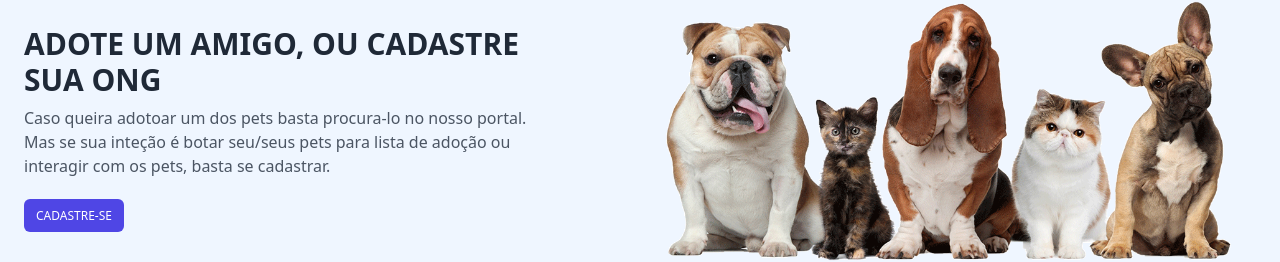
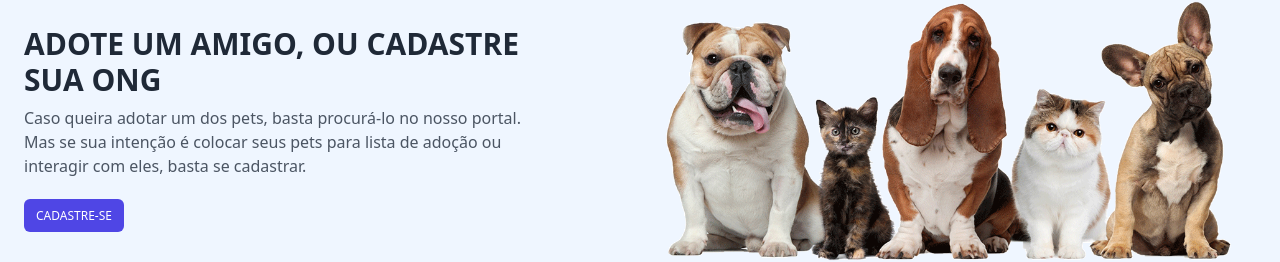
Before and after one commit to gabrikf/pets-frontend, a React (Create React App) app: page / in a window 1280 px wide. Shown: the part 97-359 px from the top of the page. Built offline with nearby package versions, Linux system fonts and the light colour scheme; no server answers.

Commit message:
Update Index.js
changing hero text

```diff
--- a/src/pages/Index.js
+++ b/src/pages/Index.js
@@ -17,9 +17,9 @@ const Index = () => {
                 adote um amigo, ou cadastre sua ONG
               </h1>
               <p className="mt-2 mb-6 text-gray-600 dark:text-gray-400">
-                Caso queira adotoar um dos pets basta procura-lo no nosso
-                portal. Mas se sua inteção é botar seu/seus pets para lista de
-                adoção ou interagir com os pets, basta se cadastrar.
+                Caso queira adotar um dos pets, basta procurá-lo no nosso
+                portal. Mas se sua intenção é colocar seus pets para lista de
+                adoção ou interagir com eles, basta se cadastrar.
               </p>
               {!login && (
                 <Link
```
